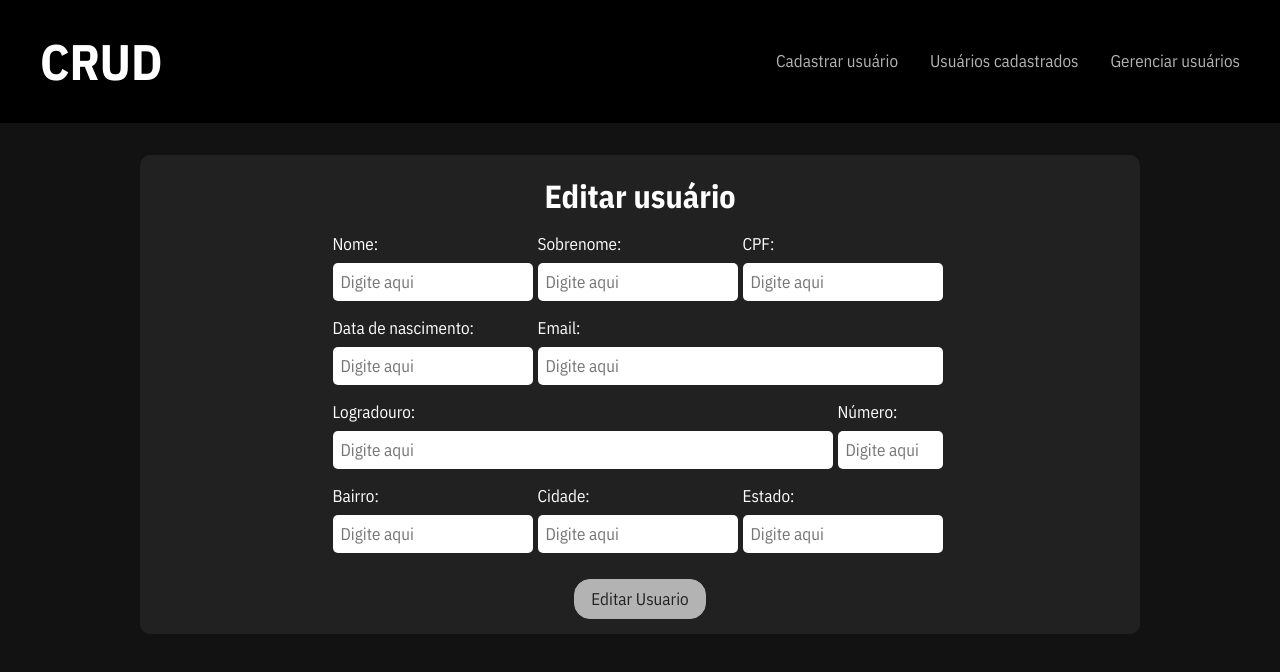
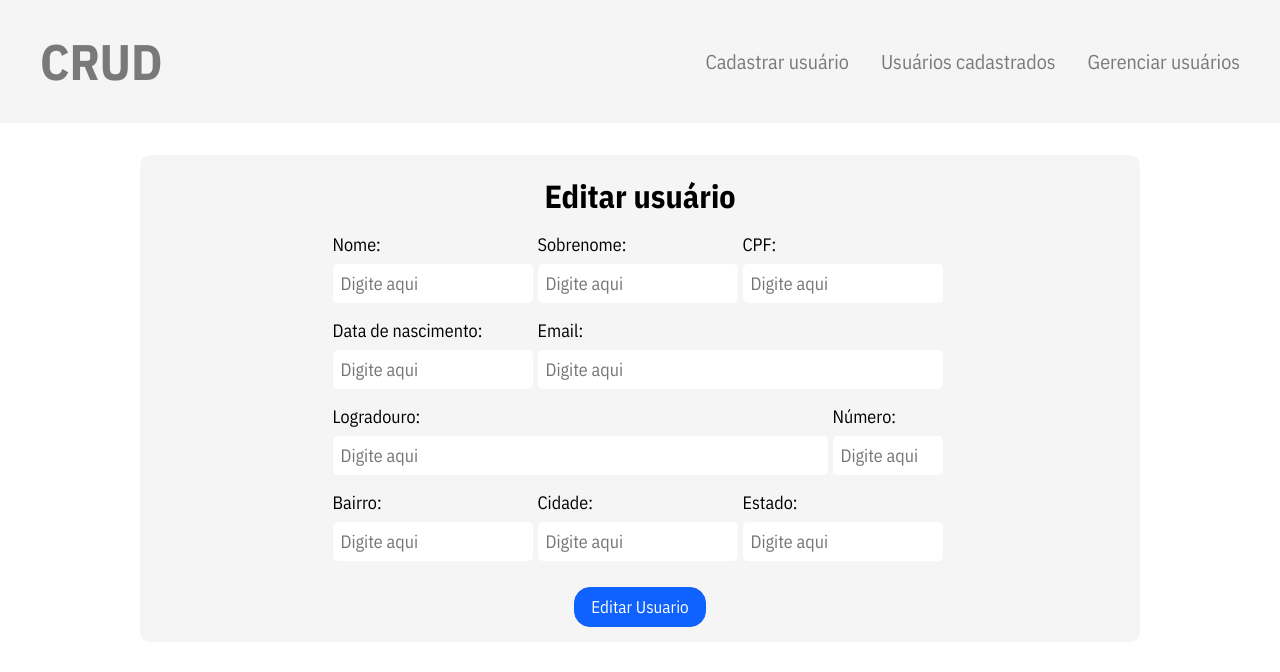
Before and after one commit to xxzidanilloxx/crud-react, a React (Vite) app: page /users/edit/1 in a window 1280 px wide. Shown: the top 672 px of the page. Built offline with nearby package versions, Linux system fonts and the light colour scheme; no server answers.

Commit message:
feat: incremento nas validações de nome e cpf, alteração nas cores das páginas e padronização no tamanho das fontes

```diff
--- a/src/components/Navbar.css
+++ b/src/components/Navbar.css
@@ -3,16 +3,15 @@
     align-items: center;
     justify-content: space-between;
     padding: 1.8rem 2.5rem;
-    background-color: #000;
+    background-color: #f5f5f5;
 }
 
 .navbar h1 a{
-    opacity: 1;
     font-size: 50px;
 }
 
 .navbar ul{
     display: flex;
     gap: 2rem;
-    font-size: 17px;
+    font-size: 20px;
 }
--- a/src/index.css
+++ b/src/index.css
@@ -5,8 +5,8 @@
   }
 
   body{
-    background: #121212;
-    color: #fff;
+    background: #fff;
+    color: #000;
   }
 
   ul{
@@ -15,8 +15,8 @@
 
   a{
     text-decoration: none;
-    color: #fff;
-    opacity: 0.7;
+    color: #000;
+    opacity: 0.5;
     transition: 0.3s;
   }
 
@@ -25,5 +25,5 @@
   }
 
   p{
-    color: #b3b3b3
+    color: #000
   }
--- a/src/routes/Admin.css
+++ b/src/routes/Admin.css
@@ -1,10 +1,5 @@
-.admin h1 {
-    text-align: center;
-    margin-bottom: 1.5rem;
-}
-
 .admin{
-  background-color: #212121;
+  background-color: #f5f5f5;
   border-radius: 10px;
   padding: 20px 20px 5px 20px;
   text-align: center;
@@ -14,9 +9,19 @@
   padding-bottom: .5rem;
 }
 
-.admin h2,
+.admin h1 {
+    text-align: center;
+    margin-bottom: 1.5rem;
+}
+
+.admin h2{
+  margin-bottom: 1rem;
+  font-size: 20px;
+}
+
 .admin p {
     margin-bottom: 1rem;
+    font-size: 18px;
 }
 
 .actions {
@@ -25,9 +30,9 @@
 }
 
 .edit-btn {
-  background-color: #b3b3b3;
-  color: #000000;
-  border: 1px solid #b3b3b3;
+  background-color: #0f62fe;
+  color: #fff;
+  border: 1px solid #0f62fe;
   opacity: 1;
   padding: .5rem 1rem;
   border-radius: 1rem;
@@ -37,20 +42,19 @@
   transition: 0.3s;
   margin: 5px center;
   margin-right: 0;
-
   display: block;
 }
 
 .edit-btn:hover {
-  background-color: #fff;
-  color: #000000;
-  border: 1px solid #fff;
+  background-color: #0043ce;
+  color: #fff;
+  border: 1px solid #0043ce;
 }
 
 .delete-btn {
-  background-color: #b3b3b3;
-  color: #000000;
-  border: 1px solid #b3b3b3;
+  background-color: #d33;
+  color: #fff;
+  border: 1px solid #d33;
   opacity: 1;
   padding: .5rem 1rem;
   border-radius: 1rem;
@@ -64,7 +68,7 @@
 }
 
 .delete-btn:hover {
-  background-color: #fff;
-  color: #000000;
-  border: 1px solid #fff;
+  background-color: #b30000;
+  color: #fff;
+  border: 1px solid #b30000;
 }
--- a/src/routes/Home.css
+++ b/src/routes/Home.css
@@ -1,10 +1,5 @@
-.home h1 {
-    text-align: center;
-    margin-bottom: 1.5rem;
-}
-
 .home{
-    background-color: #212121;
+    background-color: #f5f5f5;
     border-radius: 10px;
     padding: 20px 0px 5px 0px;
     text-align: center;
@@ -14,9 +9,14 @@
     padding-bottom: .5rem;
 }
 
+.home h1 {
+    text-align: center;
+    margin-bottom: 1.5rem;
+}
+
 .home p {
     margin-bottom: 1rem;
-    font-size: 17px;
+    font-size: 18px;
 }
 
 .logo {
--- a/src/routes/Home.jsx
+++ b/src/routes/Home.jsx
@@ -1,13 +1,13 @@
 import React from "react";
 import reactLogo from '../assets/react.svg'
-import viteLogo from '../../public/vite.svg'
+import viteLogo from '/vite.svg'
 
 import './Home.css'
 
 const Home = () => {
   return (
     <div className="home">
-      <h1>CRUD</h1>
+      <h1></h1>
       <p>Este é um projeto simples que consiste no gerenciamento de informações de usuários por intermédio de operações CRUD. </p>
       <div>
         <a href="https://vitejs.dev" target="_blank">
--- a/src/routes/NewUser.css
+++ b/src/routes/NewUser.css
@@ -1,5 +1,5 @@
 .new-user{
-    background-color: #212121;
+    background-color: #f5f5f5;
     border-radius: 10px;
     padding: 20px 0px 5px 0px;
 }
@@ -27,14 +27,14 @@ form {
 
 .form-control label {
     margin-bottom: 0.5rem;
-    font-size: 17px;
+    font-size: 18px;
 }
 
 .form-control input {
     padding: 0.5rem;
     border-radius: 5px;
     border: none;
-    font-size: 17px;
+    font-size: 18px;
 }
 
 .info{
@@ -42,7 +42,7 @@ form {
 }
 
 .size-1{
-    width: 105px;
+    width: 110px;
 }
 
 .size-2{
@@ -54,9 +54,15 @@ form {
 }
 
 .size-4{
-    width: 500px;
+    width: 495px;
 }
 
 .input{
     width: inherit ;
 }
+
+.error-message{
+    color: #d33;
+    font-size: 17px;
+    margin-top: 5px;
+}
--- a/src/routes/NewUser.jsx
+++ b/src/routes/NewUser.jsx
@@ -71,19 +71,19 @@ const NewUser = () => {
 
     if (!formValues.firstName) {
       errors.firstName = "Campo não informado";
-    } else if (!/^[A-Z][a-z]*$/.test(formValues.firstName)) {
+    } else if (!/^[A-Za-zÀ-ÖØ-öø-ÿ']{2,}$/.test(formValues.firstName)) {
       errors.firstName = "Informe o primeiro nome com a primeira letra maiúscula e sem espaços";
     }
 
     if (!formValues.lastName) {
       errors.lastName = "Campo não informado";
-    } else if (!/^[A-Z][a-z]*$/.test(formValues.lastName)) {
+    } else if (!/^[A-Za-zÀ-ÖØ-öø-ÿ']{2,}$/.test(formValues.lastName)) {
       errors.lastName = "Informe o sobrenome com a primeira letra maiúscula e sem espaços";
     }
 
     if (!formValues.cpf) {
       errors.cpf = "Campo não informado";
-    } else if (!/\d{11}/.test(formValues.cpf)) {
+    } else if (!/^\d{11}$/.test(formValues.cpf) || isNaN(formValues.cpf)) {
       errors.cpf = "Digite um CPF válido";
     }
 
--- a/src/routes/Users.css
+++ b/src/routes/Users.css
@@ -1,10 +1,5 @@
-.user h1 {
-    text-align: center;
-    margin-bottom: 1.5rem;
-}
-
 .user {
-    background-color: #212121;
+    background-color: #f5f5f5;
     border-radius: 10px;
     padding: 20px 20px 5px 20px;
     text-align: center;
@@ -14,19 +9,25 @@
     padding-bottom: .5rem;
 }
 
-.user h2,
+.user h1 {
+    text-align: center;
+    margin-bottom: 1.5rem;
+}
+
+.user h2{
+    margin-bottom: 1rem;
+    font-size: 20px;
+}
+
 .user p {
     margin-bottom: 1rem;
-}
-
-.user h2::first-letter {
-    text-transform: uppercase;
+    font-size: 18px;
 }
 
 .btn {
-    background-color: #b3b3b3;
-    color: #212121;
-    border: 1px solid #b3b3b3;
+    background-color: #0f62fe;
+    color: #fff;
+    border: 1px solid #0f62fe;
     opacity: 1;
     padding: .5rem 1rem;
     border-radius: 1rem;
@@ -40,11 +41,11 @@
 }
 
 .btn:hover {
-    background-color: #fff;
-    color: #000000;
-    border: 1px solid #fff;
+    background-color: #0043ce;
+    color: #fff;
+    border: 1px solid #0043ce;
 }
 
 .font-size-1 {
-    font-size: 17px;
+    font-size: 18px;
 }
```
